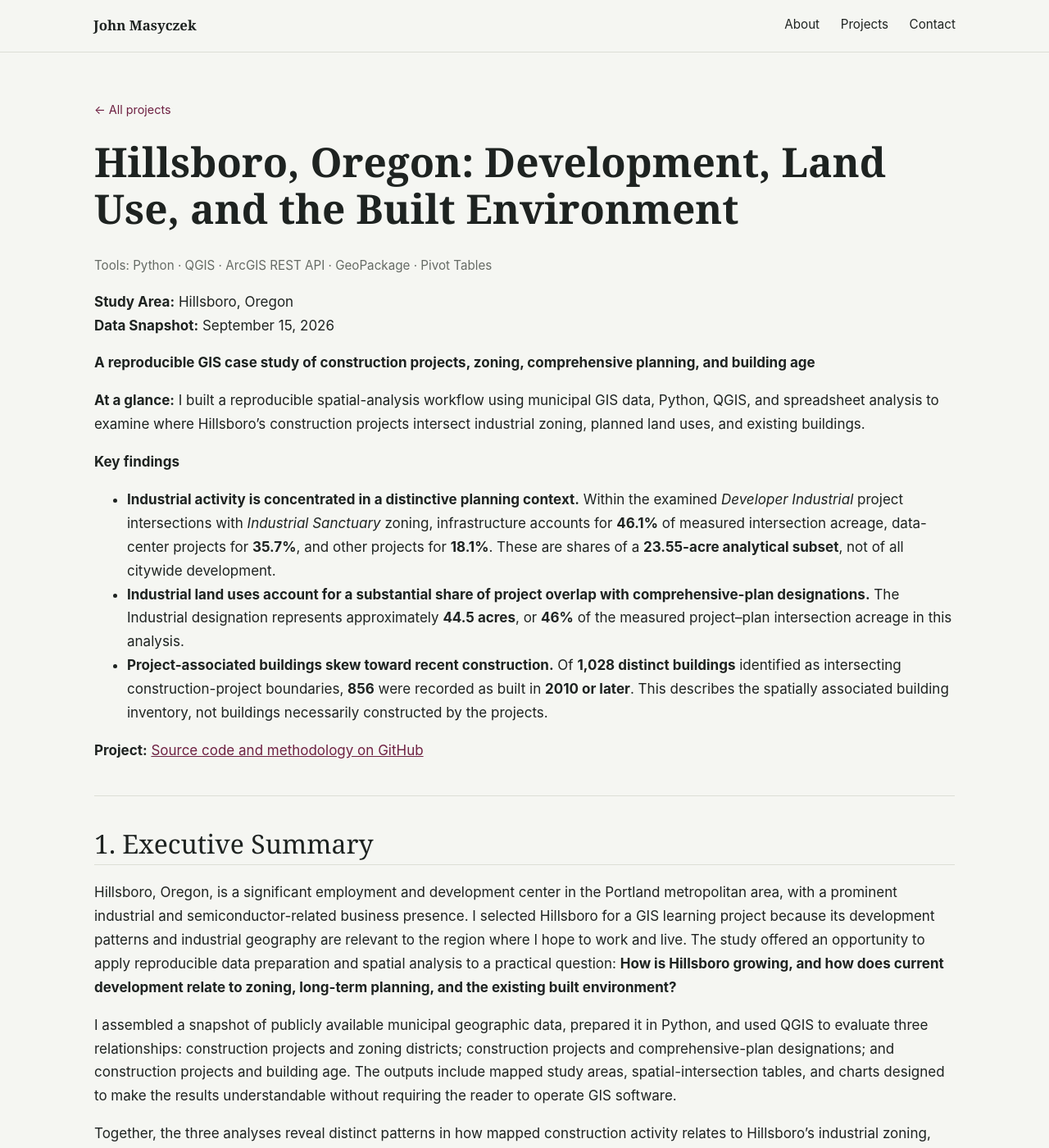
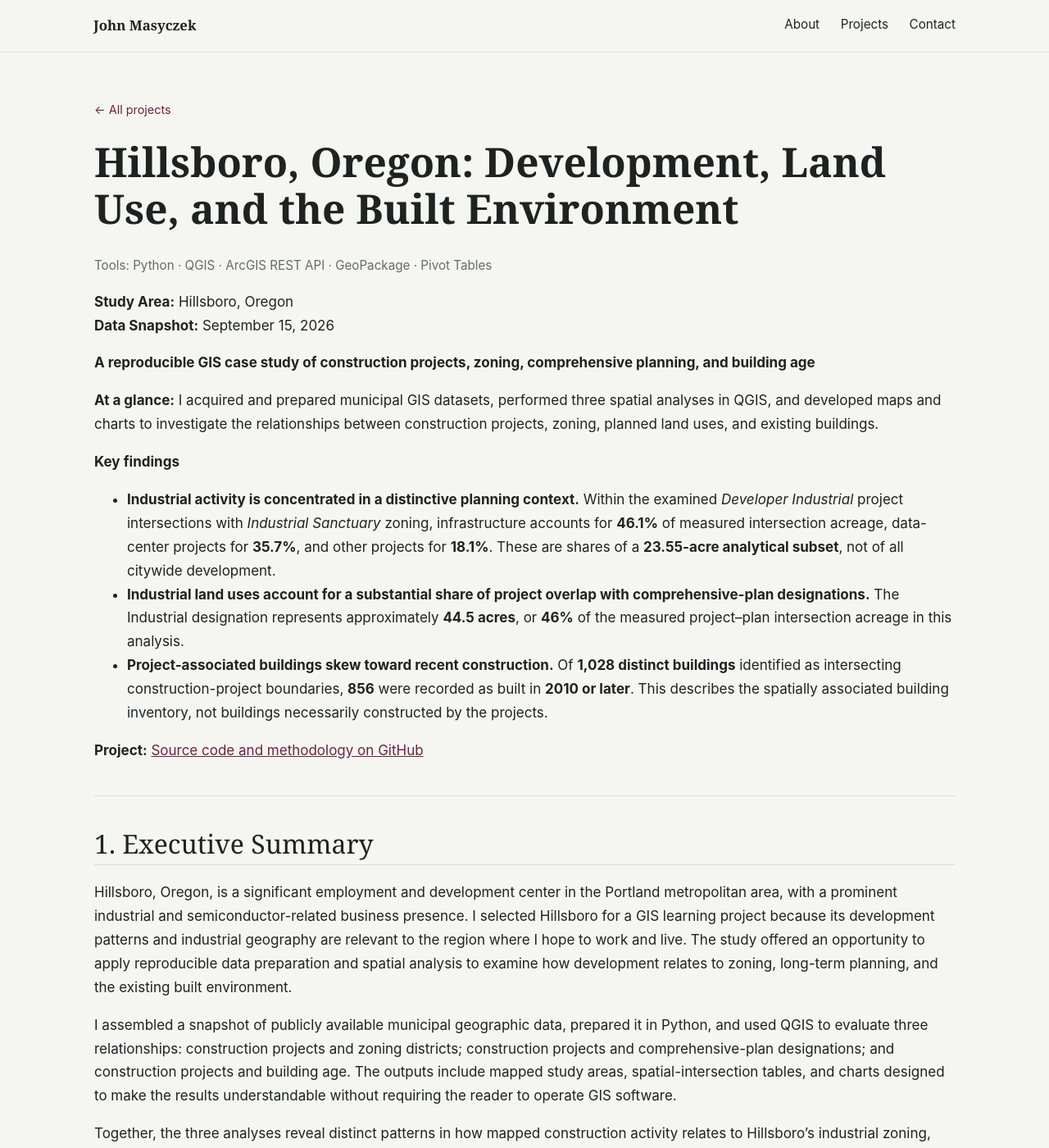
Before and after one commit to Masyczek/portfolio, a Jekyll site: the page built from projects/hillsboro-gis.md, in a window 1280 px wide and 1400 px high. Shown: the whole window at 82% size. Built offline with Jekyll 4.4.1, drawn with Linux system fonts in a browser that asks for light colours.

Commit message:
Update hillsboro-gis.md

```diff
--- a/projects/hillsboro-gis.md
+++ b/projects/hillsboro-gis.md
@@ -9,7 +9,7 @@ tools: "Python · QGIS · ArcGIS REST API · GeoPackage · Pivot Tables"
 
 **A reproducible GIS case study of construction projects, zoning, comprehensive planning, and building age**
 
-**At a glance:** I built a reproducible spatial-analysis workflow using municipal GIS data, Python, QGIS, and spreadsheet analysis to examine where Hillsboro's construction projects intersect industrial zoning, planned land uses, and existing buildings.
+**At a glance:** I acquired and prepared municipal GIS datasets, performed three spatial analyses in QGIS, and developed maps and charts to investigate the relationships between construction projects, zoning, planned land uses, and existing buildings.
 
 **Key findings**
 
@@ -22,7 +22,7 @@ tools: "Python · QGIS · ArcGIS REST API · GeoPackage · Pivot Tables"
 ---
 ## 1. Executive Summary
 
-Hillsboro, Oregon, is a significant employment and development center in the Portland metropolitan area, with a prominent industrial and semiconductor-related business presence. I selected Hillsboro for a GIS learning project because its development patterns and industrial geography are relevant to the region where I hope to work and live. The study offered an opportunity to apply reproducible data preparation and spatial analysis to a practical question: **How is Hillsboro growing, and how does current development relate to zoning, long-term planning, and the existing built environment?**
+Hillsboro, Oregon, is a significant employment and development center in the Portland metropolitan area, with a prominent industrial and semiconductor-related business presence. I selected Hillsboro for a GIS learning project because its development patterns and industrial geography are relevant to the region where I hope to work and live. The study offered an opportunity to apply reproducible data preparation and spatial analysis to examine how development relates to zoning, long-term planning, and the existing built environment.
 
 I assembled a snapshot of publicly available municipal geographic data, prepared it in Python, and used QGIS to evaluate three relationships: construction projects and zoning districts; construction projects and comprehensive-plan designations; and construction projects and building age. The outputs include mapped study areas, spatial-intersection tables, and charts designed to make the results understandable without requiring the reader to operate GIS software.
 
```
